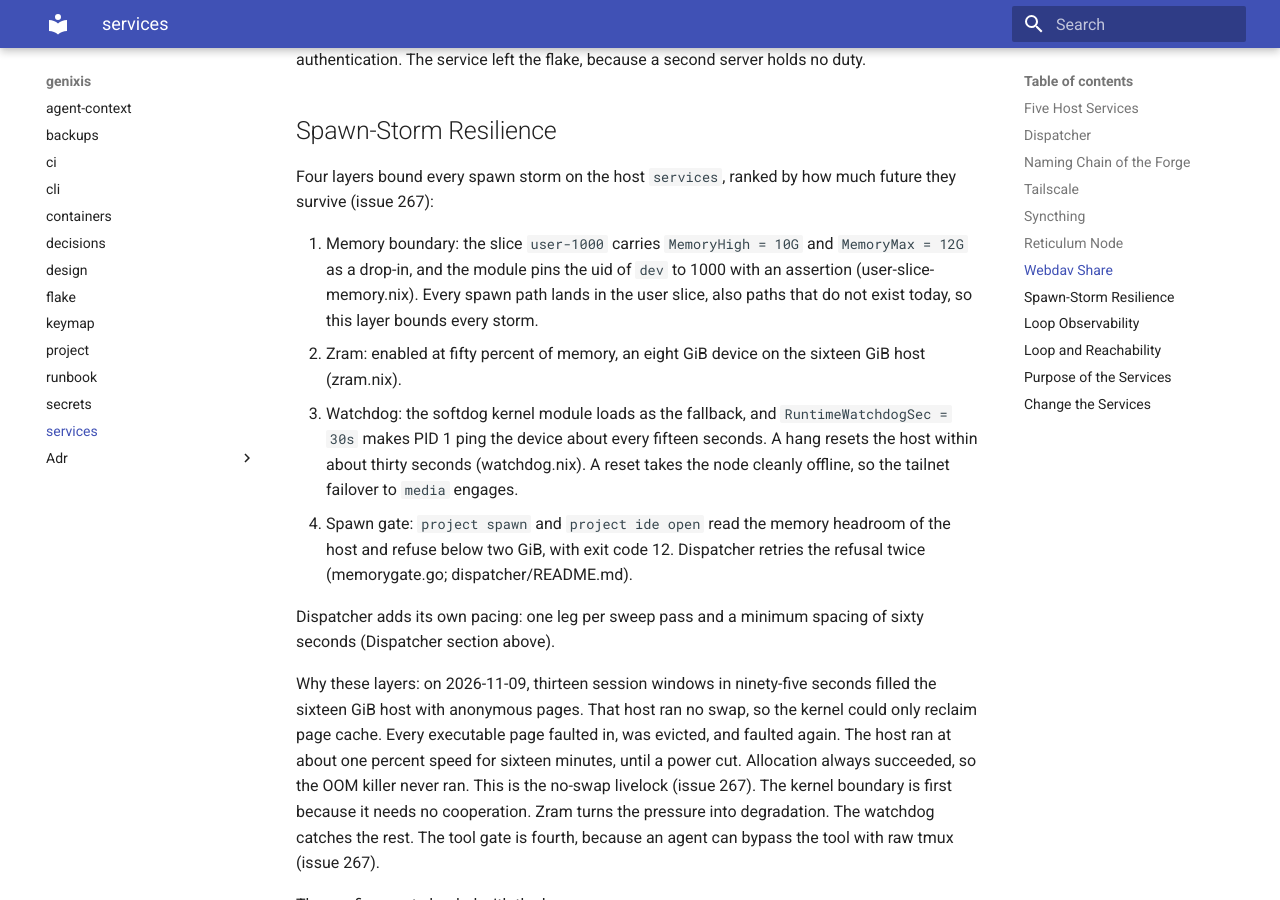
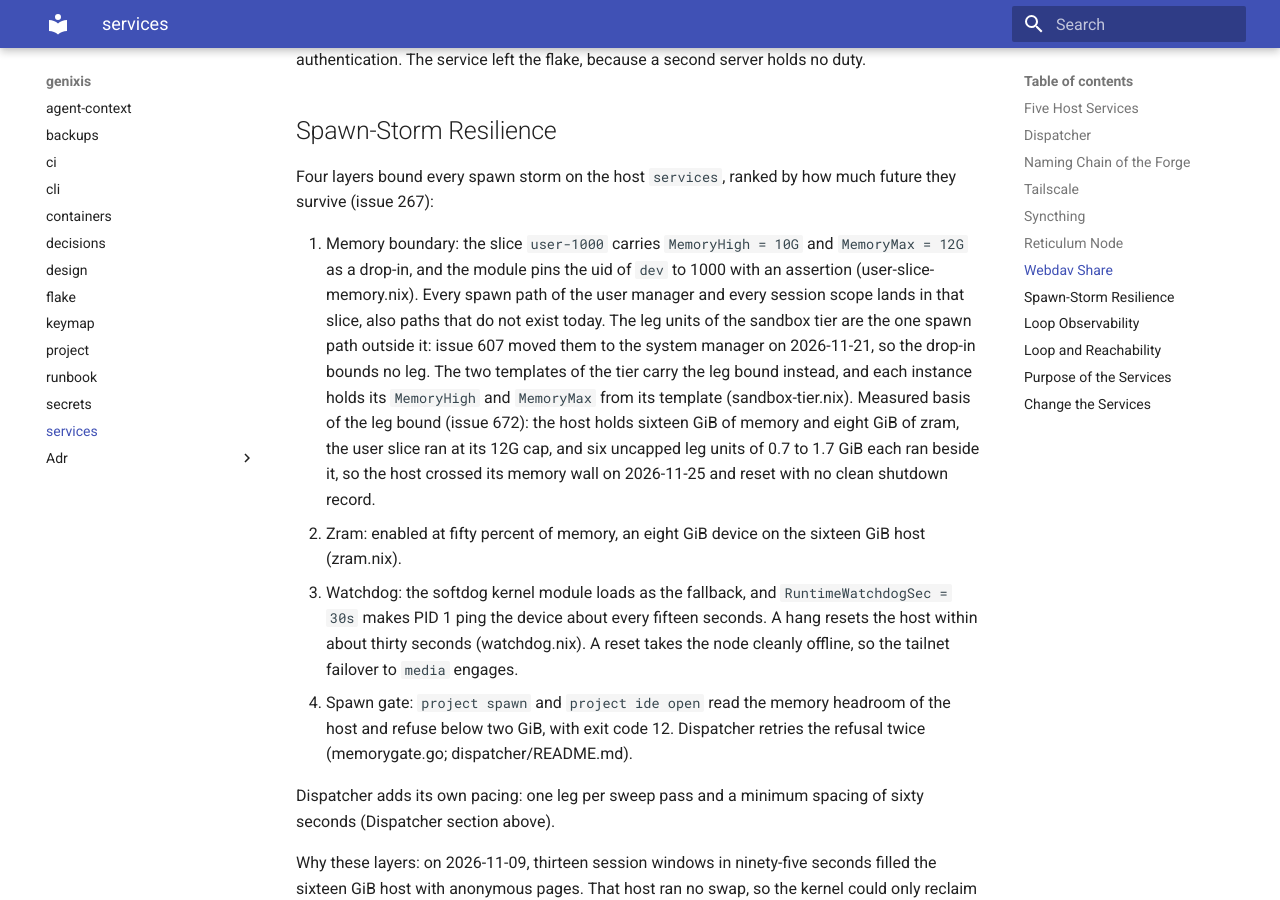
Before and after one commit to Jracon/genixis, an MkDocs documentation site: the page built from docs/services.md, in a window 1280 px wide and 900 px high, scrolled down 4103 px. Built offline with MkDocs 1.6.1 and Material for MkDocs 9.7.7, drawn with Linux system fonts in a browser that asks for light colours.

Commit message:
docs(services): name the leg bound of the memory boundary
The memory boundary item said that every spawn path lands in the user slice, so the layer bounds every storm. That sentence went false on 2026-11-21, when issue 607 moved the leg units to the system manager, and the reset of 2026-11-25 ran six uncapped legs beside the capped user slice. The item now names the two carriers: the slice drop-in for the user manager and the session scopes, and the templates of the tier for the leg units, with the measured basis of the leg bound (issue 672).

Co-Authored-By: Claude Code <noreply@anthropic.com>

```diff
--- a/docs/services.md
+++ b/docs/services.md
@@ -70,7 +70,7 @@ Workaround record, the share without authentication (docs/adr/earlier-records-cl
 
 Four layers bound every spawn storm on the host `services`, ranked by how much future they survive (issue 267):
 
-1. Memory boundary: the slice `user-1000` carries `MemoryHigh = 10G` and `MemoryMax = 12G` as a drop-in, and the module pins the uid of `dev` to 1000 with an assertion (user-slice-memory.nix). Every spawn path lands in the user slice, also paths that do not exist today, so this layer bounds every storm.
+1. Memory boundary: the slice `user-1000` carries `MemoryHigh = 10G` and `MemoryMax = 12G` as a drop-in, and the module pins the uid of `dev` to 1000 with an assertion (user-slice-memory.nix). Every spawn path of the user manager and every session scope lands in that slice, also paths that do not exist today. The leg units of the sandbox tier are the one spawn path outside it: issue 607 moved them to the system manager on 2026-11-21, so the drop-in bounds no leg. The two templates of the tier carry the leg bound instead, and each instance holds its `MemoryHigh` and `MemoryMax` from its template (sandbox-tier.nix). Measured basis of the leg bound (issue 672): the host holds sixteen GiB of memory and eight GiB of zram, the user slice ran at its 12G cap, and six uncapped leg units of 0.7 to 1.7 GiB each ran beside it, so the host crossed its memory wall on 2026-11-25 and reset with no clean shutdown record.
 2. Zram: enabled at fifty percent of memory, an eight GiB device on the sixteen GiB host (zram.nix).
 3. Watchdog: the softdog kernel module loads as the fallback, and `RuntimeWatchdogSec = 30s` makes PID 1 ping the device about every fifteen seconds. A hang resets the host within about thirty seconds (watchdog.nix). A reset takes the node cleanly offline, so the tailnet failover to `media` engages.
 4. Spawn gate: `project spawn` and `project ide open` read the memory headroom of the host and refuse below two GiB, with exit code 12. Dispatcher retries the refusal twice (memorygate.go; dispatcher/README.md).
```
